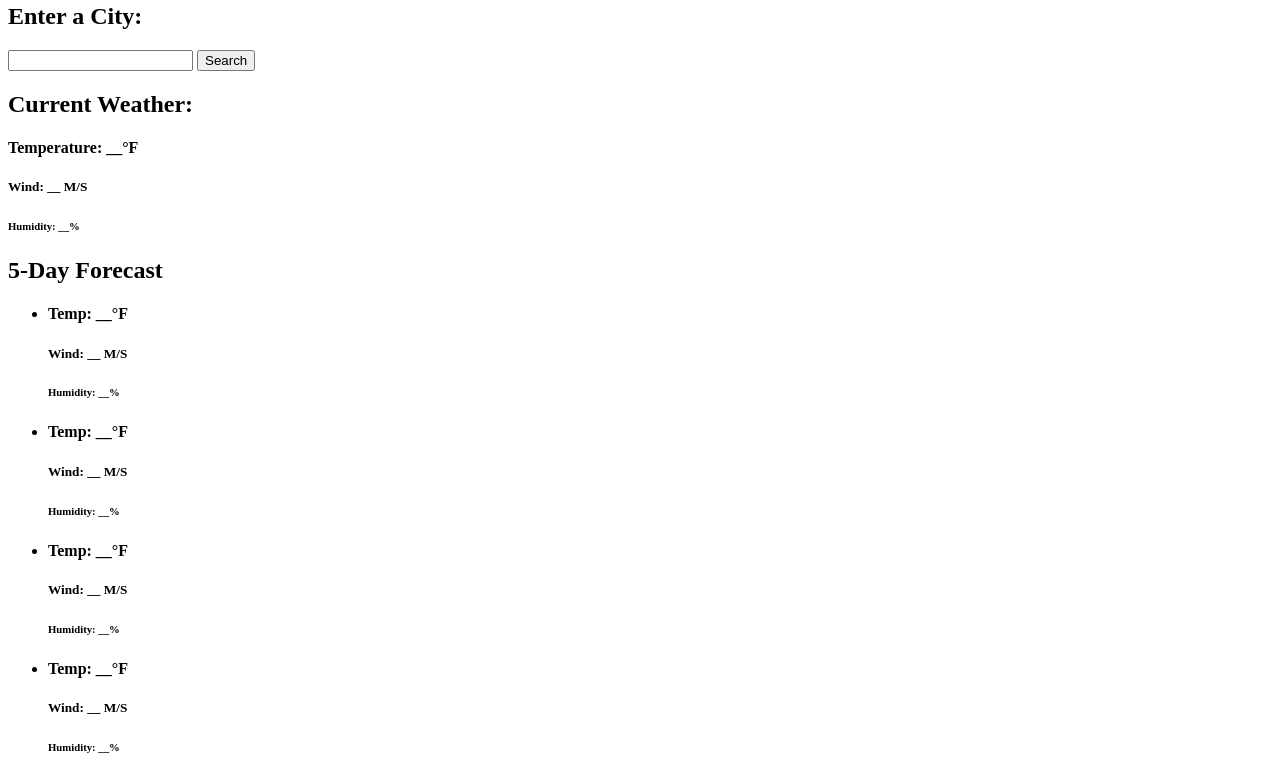
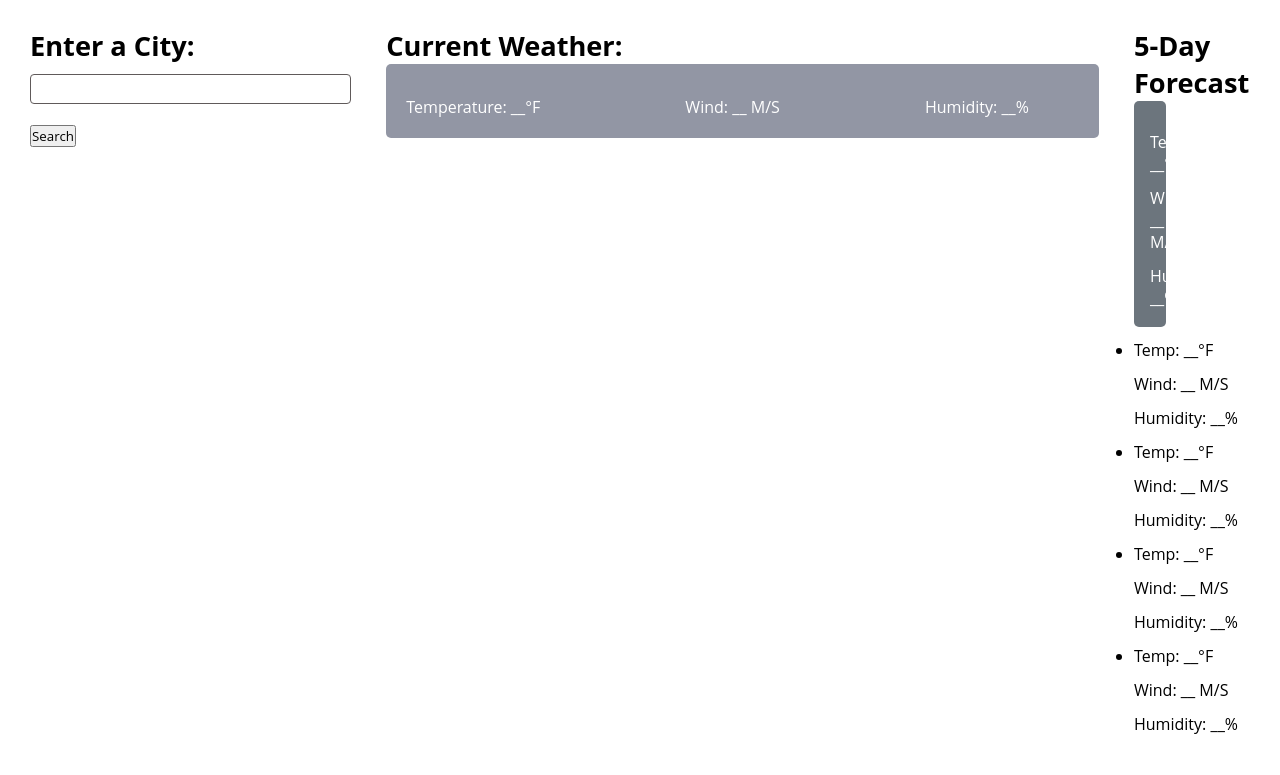
Before and after one commit to kaikim1996/weather-app, a plain HTML site: page index.html in a window 1280 px wide. Shown: the part 77-852 px from the top of the page. Drawn offline with Linux system fonts and the light colour scheme.

Commit message:
initial html set up

```diff
--- a/index.html
+++ b/index.html
@@ -19,9 +19,9 @@
       </div>
 
       <!--current weather ... top of the right stacked section-->
-      <div class="current-weather">
+      <div class="current">
         <h2>Current Weather:</h2>
-        <div class="current-details">
+        <div class="current-weather-details">
           <h4>Temperature: __°F</h4>
           <h5>Wind: __ M/S</h5>
           <h6>Humidity: __%</h6>
@@ -29,11 +29,11 @@
       </div>
 
       <!--5 day forecast ... bottom of the right stacked section-->
-      <div class="weather-data">
+      <div class="forecast">
         <div class="week-forecast">
           <h2>5-Day Forecast</h2>
-          <ul class="weather-cards">
-            <li class="card">
+          <ul class="forecast-cards">
+            <li class="cards">
               <h4>Temp: __°F</h4>
               <h5>Wind: __ M/S</h5>
               <h6>Humidity: __%</h6>
--- a/style.css
+++ b/style.css
@@ -0,0 +1,141 @@
+* {
+    margin: 0;
+    padding: 0;
+    box-sizing: border-box;
+    font-family: 'Open Sans', sans-serif;
+  }
+
+  body {
+    background: #ffffff;
+  }
+
+  /* weather dashboard header */
+  h1 {
+    background: #656871;
+    font-size: 1.75rem;
+    text-align: center;
+    padding: 18px 0;
+    color: #fff;
+  }
+
+  /*setting up the body of the app*/
+  .app-container {
+    display: flex;
+    gap: 35px;
+    padding: 30px;
+  }
+
+  /*left hand section*/
+  .user-input {
+    width: 550px;
+  }
+
+  /*setting up the text box*/
+  .user-input input {
+    height: 30px;
+    width: 100%;
+    font-size: 1rem;
+    padding: 0 17px;
+    margin: 10px 0 20px 0;
+    border-radius: 4px;
+    border: 1px solid #605a5a;
+  }
+
+  /*button for city to search*/
+  .city-input button {
+    width: 100%;
+    padding: 5px 0;
+    font-size: 1rem;
+    color: #fff;
+  }
+
+
+  .current {
+    width: 100%;
+  }
+
+  .current-weather-details{
+    color: #fff;
+    background: #9296a4;
+    border-radius: 5px;
+    padding: 20px 70px 20px 20px;
+    display: flex;
+    justify-content: space-between;
+  }
+
+  /*header for 3 body sections*/
+  h2 {
+    font-weight: 700;
+    font-size: 1.7rem;
+  }
+
+  /*weather data headers*/
+  h4,
+  h5,
+  h6 {
+    margin-top: 12px;
+    font-size: 1rem;
+    font-weight: 500;
+  }
+
+  /*card section*/
+  .forecast .week-forecast {
+    display: flexbox;
+    gap: 20px;
+  }
+
+  /*styling cards*/
+  .forecast-cards .cards {
+    color: #fff;
+    padding: 18px 16px;
+    list-style: none;
+    width: 20px;
+    background: #6C757D;
+    border-radius: 5px;
+  }
+
+
+
+
+/*
+  @media (max-width: 1400px) {
+    .weather-data .current-weather {
+      padding: 20px;
+    }
+    .weather-cards {
+      flex-wrap: wrap;
+    }
+    .weather-cards .card {
+      width: calc(100% / 4 - 15px);
+    }
+  }
+  @media (max-width: 1200px) {
+    .weather-cards .card {
+      width: calc(100% / 3 - 15px);
+    }
+  }
+  @media (max-width: 950px) {
+    .weather-input {
+      width: 450px;
+    }
+    .weather-cards .card {
+      width: calc(100% / 2 - 10px);
+    }
+  }
+  @media (max-width: 750px) {
+    h1 {
+      font-size: 1.45rem;
+      padding: 16px 0;
+    }
+    .container {
+      flex-wrap: wrap;
+      padding: 15px;
+    }
+    .weather-input {
+      width: 100%;
+    }
+    .weather-data h2 {
+      font-size: 1.35rem;
+    }
+  }
+  */
```
